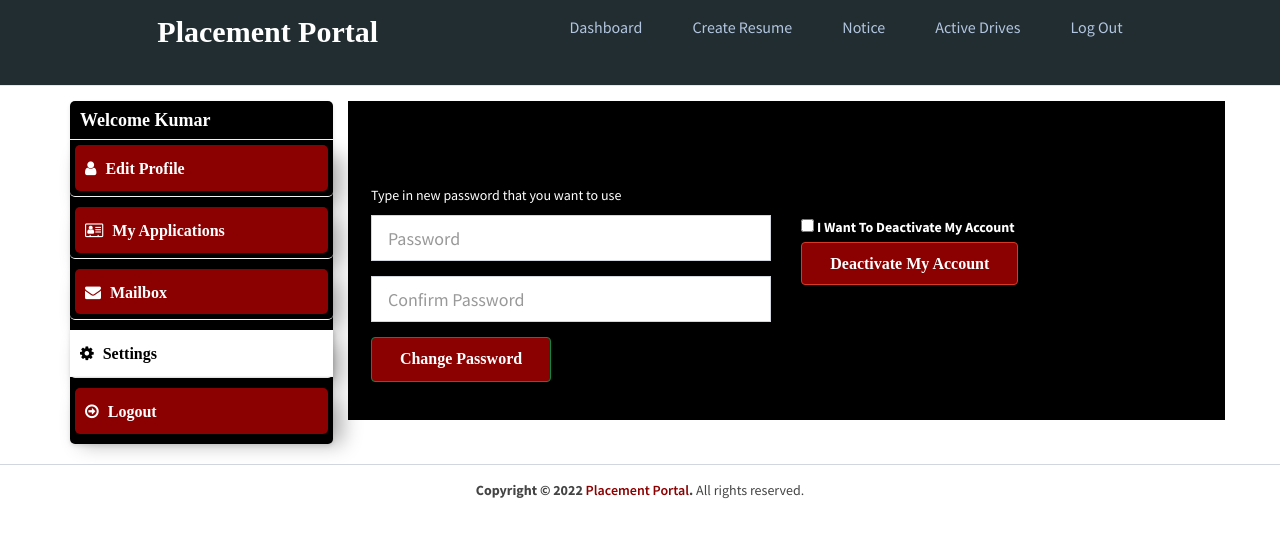
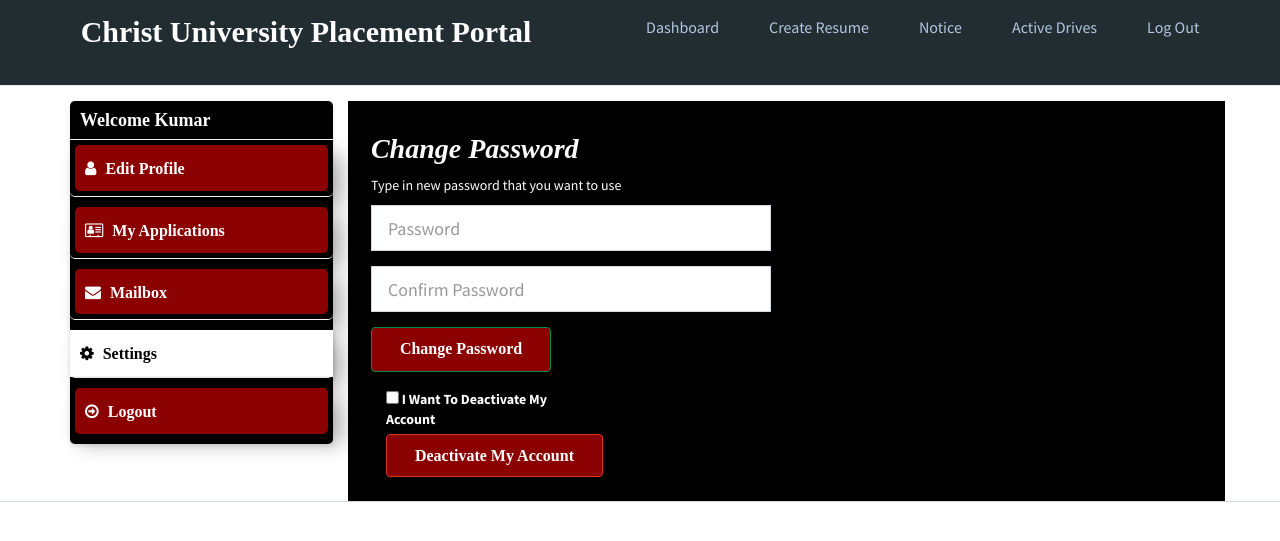
Before and after one commit to asghar-innama/Placement2, a PHP site: page /user/settings.php in a window 1280 px wide. Shown: the top 541 px of the page. Run offline with PHP 8.4, Linux system fonts and the light colour scheme; a user stored in the database is signed in; some libraries are stand-ins or nearby versions.

Commit message:
New changes to the student module

```diff
--- a/company/create-job-post.php
+++ b/company/create-job-post.php
@@ -131,7 +131,7 @@ require_once("../db.php");
             <div class="col-md-3">
               <div class="box box-solid">
                 <div class="box-header with-border">
-                  <h3 class="box-title">Welcome <b>Placement Official</b></h3>
+                  <h3 class="box-title">Welcome <b><?php echo $_SESSION['name']; ?></b></h3>
                 </div>
                 <div class="box-body no-padding">
                   <ul class="nav nav-pills nav-stacked">
--- a/company/edit-company.php
+++ b/company/edit-company.php
@@ -128,7 +128,7 @@ require_once("../db.php");
             <div class="col-md-3">
               <div class="box box-solid">
                 <div class="box-header with-border">
-                  <h3 class="box-title">Welcome <b>Placement Official</b></h3>
+                  <h3 class="box-title">Welcome <b><?php echo $_SESSION['name']; ?></b></h3>
                 </div>
                 <div class="box-body no-padding">
                   <ul class="nav nav-pills nav-stacked">
--- a/company/index.php
+++ b/company/index.php
@@ -58,7 +58,7 @@ require_once("../db.php");
             <div class="col-md-3">
               <div class="box box-solid">
               <div class="box-header with-border">
-                <h3 class="box-title">Welcome <b>Placement Official</b></h3>
+                <h3 class="box-title">Welcome <b><?php echo $_SESSION['name']; ?></b></h3>
               </div>
 
                 <div class="box-body no-padding">
--- a/company/job-applications.php
+++ b/company/job-applications.php
@@ -59,7 +59,7 @@ require_once("../db.php");
             <div class="col-md-3">
               <div class="box box-solid">
                 <div class="box-header with-border">
-                  <h3 class="box-title">Welcome <b>Placement Official</b></h3>
+                  <h3 class="box-title">Welcome <b><?php echo $_SESSION['name']; ?></b></h3>
                 </div>
                 <div class="box-body no-padding">
                   <ul class="nav nav-pills nav-stacked">
--- a/company/mailbox.php
+++ b/company/mailbox.php
@@ -61,7 +61,7 @@ require_once("../db.php");
             <div class="col-md-3">
               <div class="box box-solid">
                 <div class="box-header with-border">
-                  <h3 class="box-title">Welcome <b>Placement Official</b></h3>
+                  <h3 class="box-title">Welcome <b><?php echo $_SESSION['name']; ?></b></h3>
                 </div>
                 <div class="box-body no-padding">
                   <ul class="nav nav-pills nav-stacked">
--- a/company/my-job-post.php
+++ b/company/my-job-post.php
@@ -69,7 +69,7 @@ require_once("../db.php");
             <div class="col-md-3">
               <div class="box box-solid">
                 <div class="box-header with-border">
-                  <h3 class="box-title">Welcome <b>Placement Official</b></h3>
+                  <h3 class="box-title">Welcome <b><?php echo $_SESSION['name']; ?></b></h3>
                 </div>
                 <div class="box-body no-padding">
                   <ul class="nav nav-pills nav-stacked">
--- a/company/resume-database.php
+++ b/company/resume-database.php
@@ -61,7 +61,7 @@ require_once("../db.php");
             <div class="col-md-3">
               <div class="box box-solid">
                 <div class="box-header with-border">
-                  <h3 class="box-title">Welcome <b>Placement Official</b></h3>
+                  <h3 class="box-title">Welcome <b><?php echo $_SESSION['name']; ?></b></h3>
                 </div>
                 <div class="box-body no-padding">
                   <ul class="nav nav-pills nav-stacked">
--- a/company/settings.php
+++ b/company/settings.php
@@ -58,7 +58,7 @@ if (empty($_SESSION['id_company'])) {
             <div class="col-md-3">
               <div class="box box-solid">
                 <div class="box-header with-border">
-                  <h3 class="box-title">Welcome <b>Placement Official</b></h3>
+                  <h3 class="box-title">Welcome <b><?php echo $_SESSION['name']; ?></b></h3>
                 </div>
                 <div class="box-body no-padding">
                   <ul class="nav nav-pills nav-stacked">
--- a/user/header.php
+++ b/user/header.php
@@ -1,7 +1,7 @@
 <!-- Main header -->
 <header class="header">
     <nav class="navbar">
-        <a href="#" class="nav-logo">Placement Portal</a>
+        <a href="#" class="nav-logo">Christ University Placement Portal</a>
         <ul class="nav-menu">
             <li class="nav-item">
                 <a href="index.php" class="nav-link">Dashboard</a>
--- a/user/mailbox.php
+++ b/user/mailbox.php
@@ -145,10 +145,7 @@ require_once("../db.php");
     <!-- /.content-wrapper -->
 
     <footer class="main-footer" style="margin-left: 0px;">
-      <div class="text-center">
-        <strong>Copyright &copy; 2022 <a href="scsit@Davv">Placement Portal</a>.</strong> All rights
-        reserved.
-      </div>
+
     </footer>
 
 
--- a/user/settings.php
+++ b/user/settings.php
@@ -75,8 +75,9 @@ require_once("../db.php");
                 </div>
               </div>
             </div>
+
             <div class="col-md-9 bg-white padding-2">
-              <h2>Change Password</h2>
+              <h4>Change Password</h4>
               <p>Type in new password that you want to use</p>
               <div class="row">
                 <div class="col-md-6">
@@ -94,12 +95,12 @@ require_once("../db.php");
                       Password Mismatch!!
                     </div>
                   </form>
-                </div>
-                <div class="col-md-6">
+                  <div class="col-md-6">
                   <form action="deactivate-account.php" method="post">
                     <label><input type="checkbox" required> I Want To Deactivate My Account</label>
                     <button type="submit" class="btn btn-danger btn-flat btn-lg">Deactivate My Account</button>
                   </form>
+                </div>
                 </div>
               </div>
 
@@ -114,10 +115,7 @@ require_once("../db.php");
     <!-- /.content-wrapper -->
 
     <footer class="main-footer" style="margin-left: 0px;">
-      <div class="text-center">
-        <strong>Copyright &copy; 2022 <a href="scsit@Davv">Placement Portal</a>.</strong> All rights
-        reserved.
-      </div>
+
     </footer>
 
     <!-- /.control-sidebar -->
```
Also changed, not shown: user/edit-profile.php (+2 -5 lines), user/index.php (+2 -5 lines).
